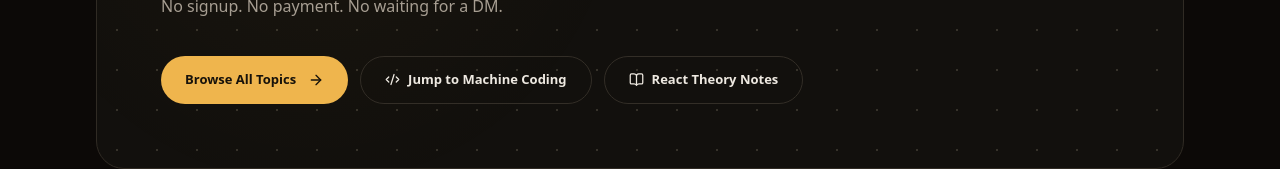
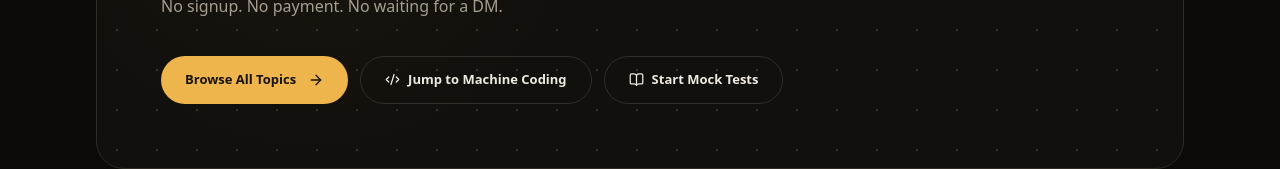
Before and after one commit to Jeet000001/prep_nest, a Next.js app: page / in a window 1280 px wide. Shown: the part 4030-4199 px from the top of the page. Built offline with nearby package versions, Linux system fonts and the light colour scheme.

Commit message:
Update CtaSection links; change hrefs to concepts, coding, and mock-tests with updated button text for clarity

```diff
--- a/Components/landing_page/CtaSection.tsx
+++ b/Components/landing_page/CtaSection.tsx
@@ -85,7 +85,7 @@ const Cta = () => {
             >
               {/* Primary */}
               <Link
-                href="/"
+                href="/concepts"
                 className=" group inline-flex h-12 items-center justify-center gap-3 rounded-full bg-[#efb54d] px-6 text-[13px] font-semibold text-[#17120a] transition-all duration-200 hover:bg-[#f5c363] active:scale-[0.98]"
               >
                 <span>Browse All Topics</span>
@@ -99,7 +99,7 @@ const Cta = () => {
 
               {/* Secondary */}
               <Link
-                href="/"
+                href="/coding"
                 className="inline-flex h-12 items-center justify-center gap-2 rounded-full border border-[#332e27] bg-transparent px-6 text-[13px] font-semibold text-[#eee9e1] transition-all duration-200 hover:border-[#51493d] hover:bg-[#1a1713] active:scale-[0.98]"
               >
                 <Code2 size={15} />
@@ -109,12 +109,12 @@ const Cta = () => {
 
               {/* Third */}
               <Link
-                href="/"
+                href="/mock-tests"
                 className=" inline-flex h-12 items-center justify-center gap-2 rounded-full border border-[#332e27] bg-transparent px-6 text-[13px] font-semibold text-[#eee9e1] transition-all duration-200 hover:border-[#51493d] hover:bg-[#1a1713] active:scale-[0.98]"
               >
                 <BookOpen size={15} />
 
-                <span>React Theory Notes</span>
+                <span>Start Mock Tests</span>
               </Link>
             </motion.div>
           </motion.div>
```
